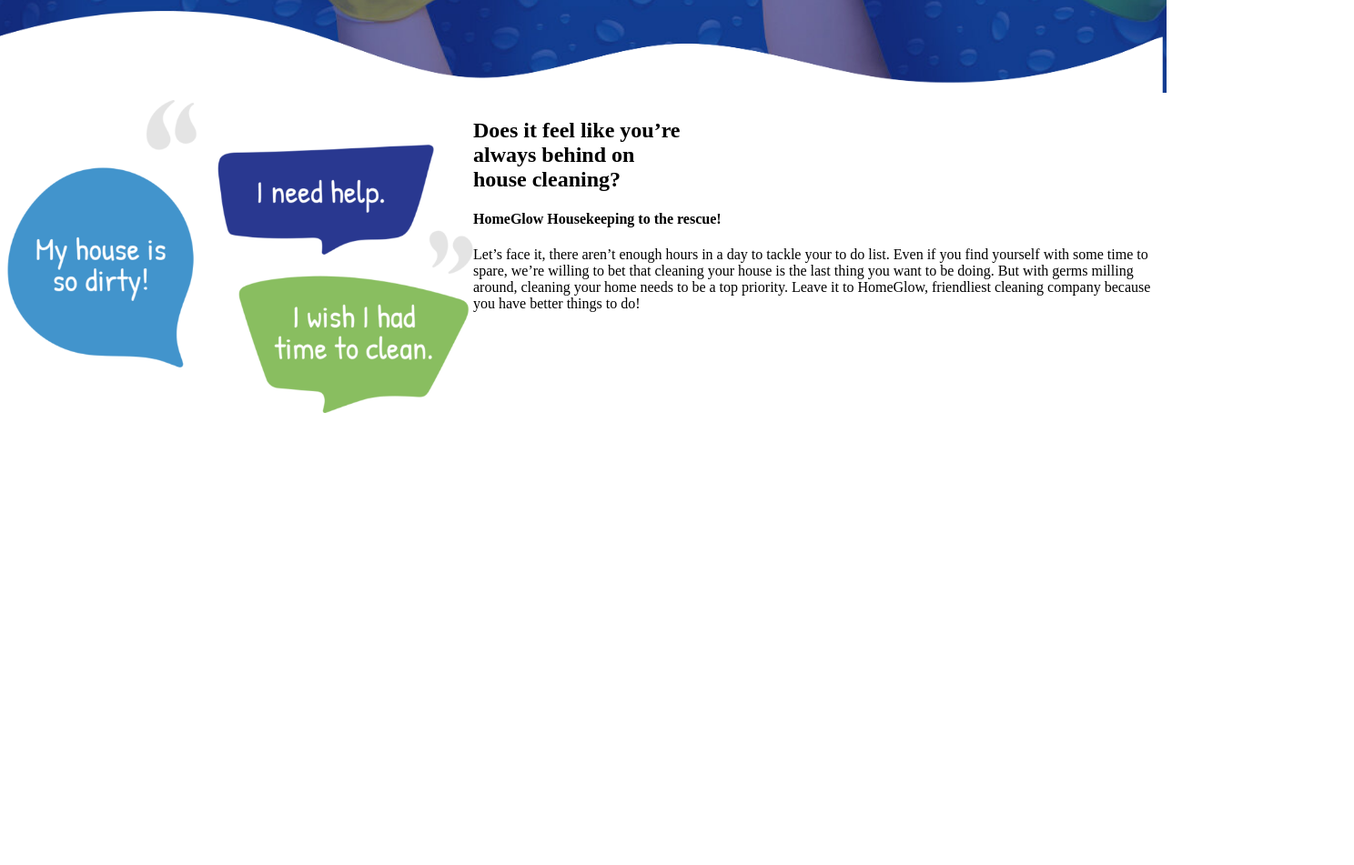
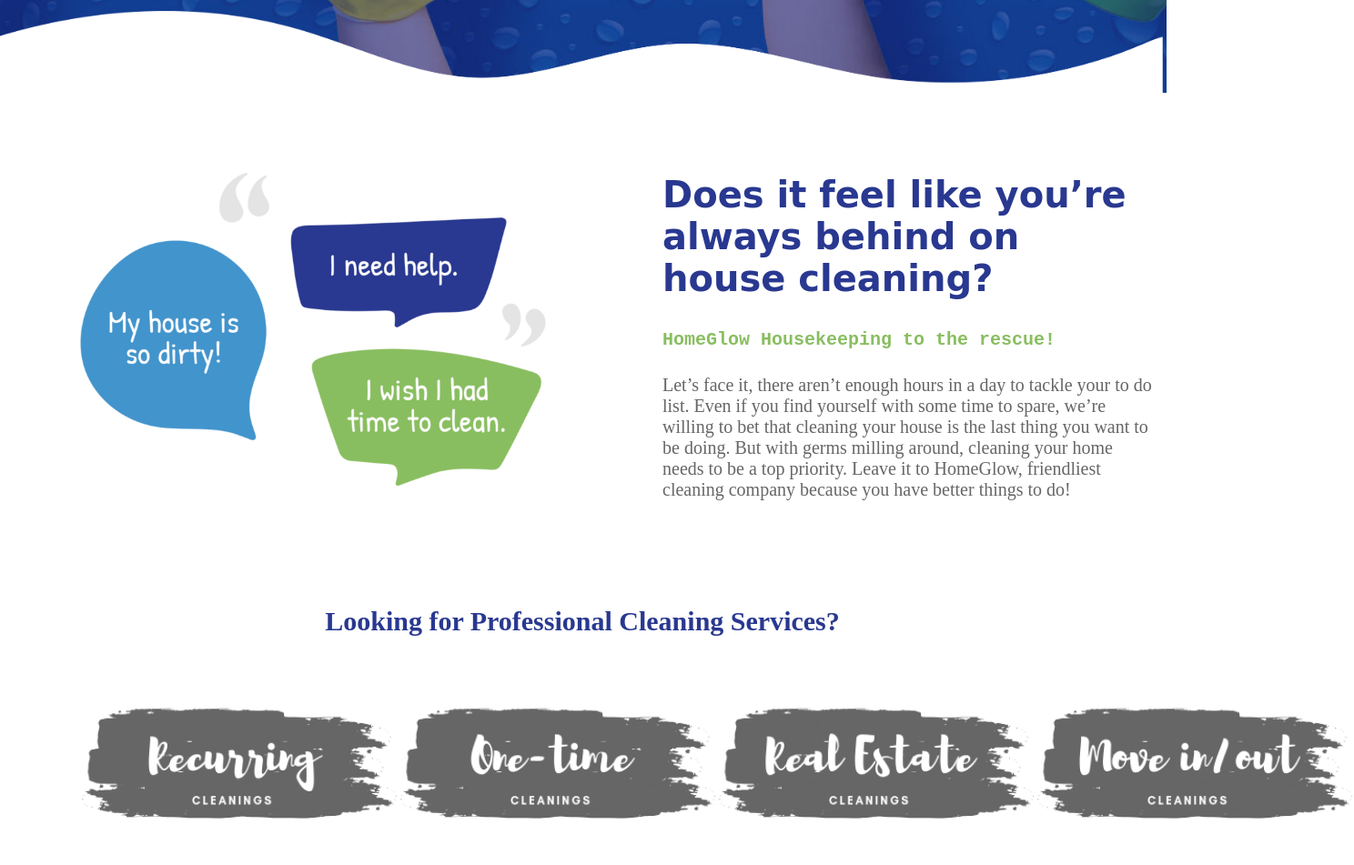
Before and after one commit to annice5/homeglowhousekeeping, a plain HTML site: page index.html in a window 1280 px wide. Shown: the part 760-1711 px from the top of the page at 91% size, 1488 px wide, since content can reach past the window. Before the commit the page ends 1226 px from the top, so only its background shows below. Drawn offline with Linux system fonts and the light colour scheme.

Commit message:
added a feature

```diff
--- a/css/style.css
+++ b/css/style.css
@@ -31,7 +31,7 @@
 }
 
 span{
-    color: rgb(7, 173, 96);
+    color: #89BE60;
     size: 30px;
 }
 
@@ -76,7 +76,7 @@
 }
 
 .headerbtn{
-    background-color: rgb(7, 173, 96);
+    background-color: #89BE60;
     padding: 10px 20px;
     border-radius: 2rem;
     border: none;
@@ -107,5 +107,43 @@
 
 .sec1 img{
     width: 40vw;
+    margin-left: 5rem;
+    margin-top: 5rem;
+}
+
+.sec1text{
+    margin-left: 8rem;
+    margin-top: 3rem;
+}
+
+.sec1text h2{
+    font-family: cursive;
+    color:#293890;
+    font-size: 40px;
+}
+
+.sec1text h4{
+    font-family: monospace;
+    font-size: 20px;
+    color: #89BE60 ;
+}
+
+.sec1text p{
+    font-size: 20px;
+    color: #666666;
+}
+
+.sec2 h3{
+    text-align: center;
+    font-size: 30px;
+    color: #293890 ;
+    margin-top: 6rem;
 
 }
+
+.sec2img{
+    display: flex;
+    margin-top: 3rem;
+    width: auto;
+    height: 25vh;
+    margin-left: 5rem;
--- a/index.html
+++ b/index.html
@@ -4,7 +4,7 @@
 <head>
     <meta charset="UTF-8">
     <meta name="viewport" content="width=device-width, initial-scale=1.0">
-    <title>Document</title>
+    <title>homeglowhousekeeping</title>
     <link rel="stylesheet" href="./css/style.css">
 </head>
 
@@ -40,12 +40,26 @@
         <div>
             <img src="./img/house-cleaning-redding-ca.png" alt="redding">
          </div>
-         <div>
+         <div class="sec1text">
             <h2>Does it feel like you’re <br>always behind on <br> house cleaning?  </h2>
             <h4>HomeGlow Housekeeping to the rescue!</h4>
             <p>Let’s face it, there aren’t enough hours in a day to tackle your to do list. Even if you find yourself with some time to spare, we’re willing to bet that cleaning your house is the last thing you want to be doing. But with germs milling around, cleaning your home needs to be a top priority. Leave it to HomeGlow, friendliest cleaning company because you have better things to do!</p>
          </div>
     </section>
+
+    <section class="sec2">
+        <div>
+            <h3>Looking for Professional Cleaning Services?</h3>
+        </div>
+        <div class="sec2img">
+            <img src="./img/recurring_home_cleaning.png" alt="recurring">
+            <img src="./img/onetime_cleanings.png" alt="onetime">
+            <img src="./img/realestate_cleanings.png" alt="realestate">
+            <img src="./img/move_cleanings.png" alt="move">
+
+        </div>
+
+    </section>
 </body>
 
 </html>
```
Also changed, not shown: img/move_cleanings.png (added), img/onetime_cleanings.png (added), img/realestate_cleanings.png (added), img/recurring_home_cleaning.png (added).
